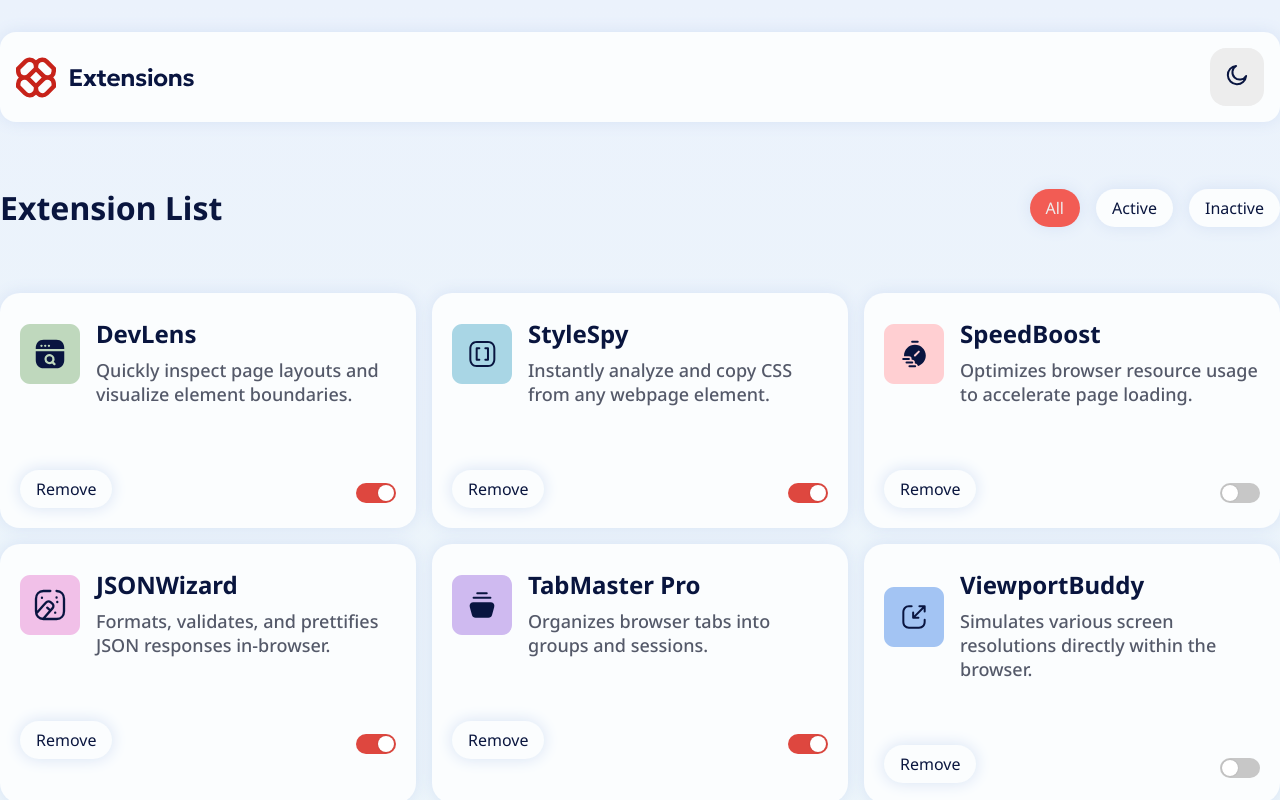
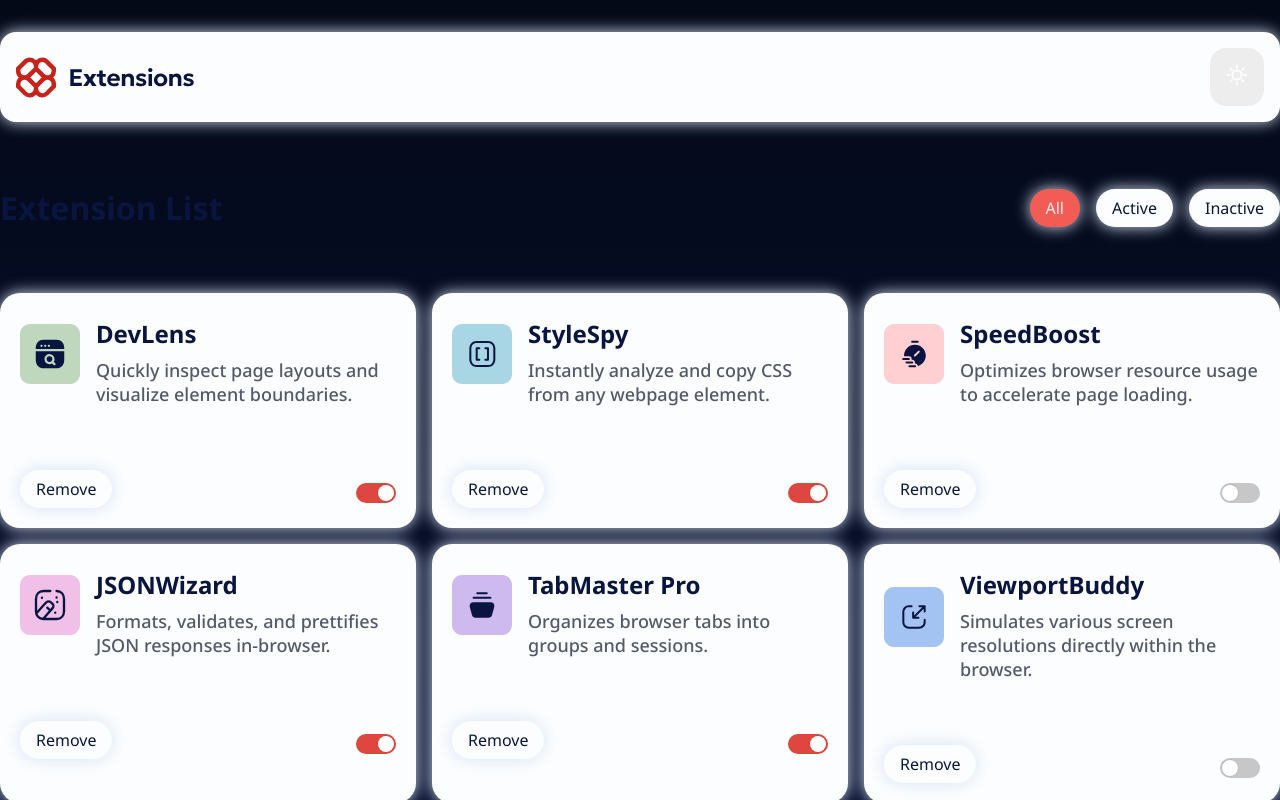
Before and after one commit to wagnnermorais/FEM-Browser-Extension-Manager-UI, a website built with Vite: page index.html in a window 1280 px wide. Both pictures are taken after a click on the button 1237 px from the left and 77 px from the top of the page. Shown: the top 800 px of the page. Built offline with nearby package versions, Linux system fonts and the light colour scheme.

Commit message:
feat: add dark mode toggler

```diff
--- a/src/index.js
+++ b/src/index.js
@@ -1,28 +1,60 @@
 import data from "./database/data.json";
 
+const themeToggleButton = document.querySelector(".theme-toggle");
+const themeIcon = themeToggleButton.querySelector("img");
 const container = document.querySelector("main");
 const filterButtons = document.querySelectorAll(".filter-button");
 const savedState = JSON.parse(localStorage.getItem("extensionsState"));
 
-const extensions = savedState
-  ? data.map((ext) => {
+const toggleTheme = (isDark) => {
+  document.documentElement.classList.toggle("dark", isDark);
+  localStorage.setItem("theme", isDark ? "dark" : "light");
+
+  themeIcon.src = isDark ? "/images/icon-sun.svg" : "/images/icon-moon.svg";
+  themeIcon.alt = isDark ? "Light Mode Icon" : "Dark Mode Icon";
+};
+
+const initTheme = () => {
+  const savedTheme = localStorage.getItem("theme");
+  const prefersDark = window.matchMedia("(prefers-color-scheme: dark)").matches;
+
+  if (savedTheme === "dark" || (!savedTheme && prefersDark)) {
+    toggleTheme(true);
+  } else {
+    toggleTheme(false);
+  }
+};
+
+themeToggleButton.addEventListener("click", () => {
+  const isDark = document.documentElement.classList.contains("dark");
+  toggleTheme(!isDark);
+});
+
+// prettier-ignore
+const extensions = savedState ? data.map((ext) => {
   const saved = savedState.find((e) => e.name === ext.name);
   return saved ? { ...ext, isActive: saved.isActive } : ext;
-    })
-  : [...data];
+}) : [...data];
 
 const saveToLocalStorage = () => {
   localStorage.setItem("extensionsState", JSON.stringify(extensions));
 };
 
-const renderExtensions = () => {
+const renderExtensions = (filter = "All") => {
   container.innerHTML = "";
 
-  extensions.forEach((extension) => {
+  extensions
+    .filter((ext) =>
+      filter === "All"
+        ? true
+        : filter === "Active"
+        ? ext.isActive
+        : !ext.isActive
+    )
+    .forEach((extension) => {
       const extensionBox = document.createElement("div");
       extensionBox.classList.add("extension-box");
       extensionBox.dataset.active = extension.isActive;
-
       extensionBox.innerHTML = `
         <div class="extension-header">
           <img src="${extension.logo}" alt="${extension.name} Logo">
@@ -41,7 +73,6 @@ const renderExtensions = () => {
           </label>
         </div>
       `;
-
       container.appendChild(extensionBox);
     });
 
@@ -52,20 +83,7 @@ filterButtons.forEach((button) => {
   button.addEventListener("click", () => {
     filterButtons.forEach((b) => b.classList.remove("active"));
     button.classList.add("active");
-
-    const filter = button.textContent.trim();
-
-    document.querySelectorAll(".extension-box").forEach((box) => {
-      const isActive = box.dataset.active === "true";
-
-      if (filter === "All") {
-        box.style.display = "block";
-      } else if (filter === "Active") {
-        box.style.display = isActive ? "block" : "none";
-      } else if (filter === "Inactive") {
-        box.style.display = !isActive ? "block" : "none";
-      }
-    });
+    renderExtensions(button.textContent.trim());
   });
 });
 
@@ -86,4 +104,5 @@ const attachToggleEvents = () => {
   });
 };
 
+initTheme();
 renderExtensions();
--- a/src/styles/index.css
+++ b/src/styles/index.css
@@ -32,6 +32,11 @@
 
 body {
   background: var(--gradient-light);
+}
+
+html.dark body {
+  background: var(--gradient-dark);
+  color: #ffffff;
 }
 
 #app {
```
Lines whose indentation alone changed are shown as unchanged.
